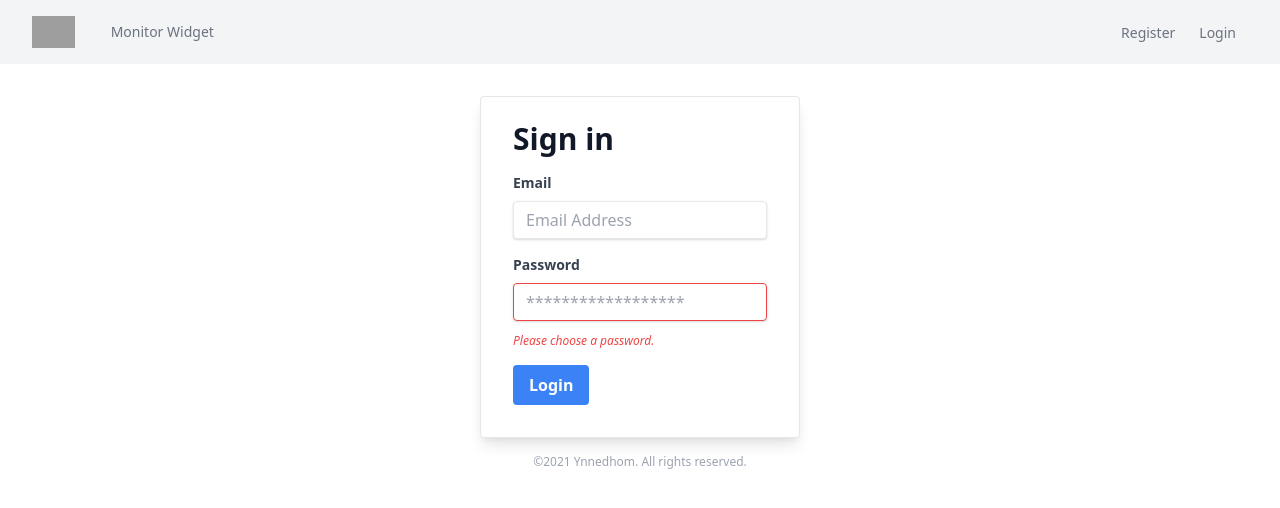
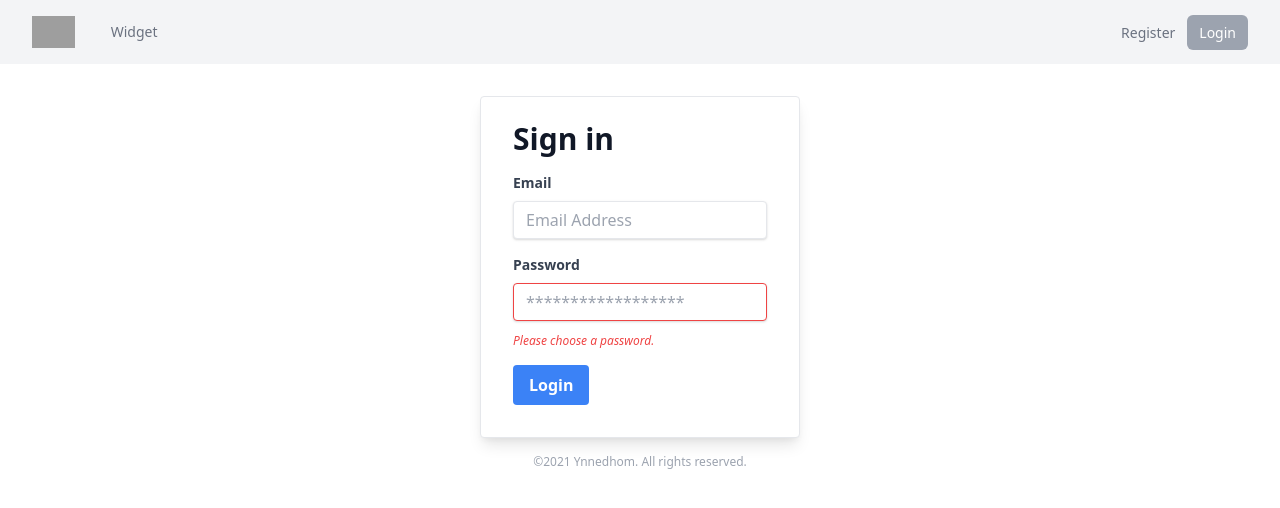
Before and after one commit to mohdenny/itops_event, a React (Create React App) app in the folder client/: page /login in a window 1280 px wide. Shown: the top 508 px of the page. Built offline with nearby package versions, Linux system fonts and the light colour scheme; no server answers; grey boxes are pictures that could not be loaded.

Commit message:
Navbar current active

```diff
--- a/client/src/components/dashboard/Dashboard.js
+++ b/client/src/components/dashboard/Dashboard.js
@@ -27,7 +27,7 @@ const Dashboard = ({
             <main>
                 <div className="max-w-7xl mx-auto py-6">
 
-                    <div className="px-4 py-6 sm:px-0">
+                    <div className="">
                         Welcome { user && user.name }
                     </div>
 
--- a/client/src/components/layout/Navbar.js
+++ b/client/src/components/layout/Navbar.js
@@ -1,15 +1,36 @@
 import React, { Fragment } from 'react';
-import { NavLink } from 'react-router-dom';
+import { Link, useLocation } from 'react-router-dom';
 import { connect } from 'react-redux';
 import PropTypes from 'prop-types';
 import { logout } from '../../actions/auth';
 
 const Navbar = ({ auth: { isAuthenticated }, logout }) => {
+  const location = useLocation();
+
   const authLeftLinks = (
     <Fragment>
-      <NavLink exact activeClassName="bg-gray-400 text-white" to="/dashboard" className="text-gray-500 hover:bg-gray-200 hover:text-black px-3 py-2 rounded-md text-sm font-medium" aria-current="page">Dashboard</NavLink>
-      <NavLink exact activeClassName="bg-gray-400 text-white" to="/createevent" className="text-gray-500 hover:bg-gray-200 hover:text-black px-3 py-2 rounded-md text-sm font-medium">Create Event</NavLink>
-      <NavLink exact activeClassName="bg-gray-400 text-white" to="/manageevent" className="text-gray-500 hover:bg-gray-200 hover:text-black px-3 py-2 rounded-md text-sm font-medium">Manage Event</NavLink>
+      <Link
+        to="/dashboard"
+        className={` ${ location.pathname === '/dashboard' ? 'bg-gray-400 text-white' : 'text-gray-500' }  hover:bg-gray-200 hover:text-black px-3 py-2 rounded-md text-sm font-medium`}
+        aria-current="page"
+      >
+        Dashboard
+      </Link>
+
+      <Link
+        to="/createevent"
+        className={` ${ location.pathname === '/createevent' ? 'bg-gray-400 text-white' : 'text-gray-500' }  hover:bg-gray-200 hover:text-black px-3 py-2 rounded-md text-sm font-medium`}
+      >
+        Create Event
+      </Link>
+
+      <Link
+        to="/manageevent"
+        className={` ${ location.pathname === '/manageevent' ? 'bg-gray-400 text-white' : 'text-gray-500' }  hover:bg-gray-200 hover:text-black px-3 py-2 rounded-md text-sm font-medium`}
+      >
+        Manage Event
+      </Link>
+
     </Fragment>
   );
 
@@ -23,23 +44,28 @@ const Navbar = ({ auth: { isAuthenticated }, logout }) => {
   );
 
   const guestLeftLinks = (
-    <NavLink exact activeClassName="bg-gray-400 text-white" to="/" className="text-gray-500 hover:bg-gray-200 hover:text-black px-3 py-2 rounded-md text-sm font-medium">Monitor Widget</NavLink>
+    <Link
+      to="/"
+      className={` ${ location.pathname === '/' ? 'bg-gray-400 text-white' : 'text-gray-500' }  hover:bg-gray-200 hover:text-black px-3 py-2 rounded-md text-sm font-medium`}
+    >
+      Widget
+    </Link>
   );
 
   const guestRigthLinks = (
     <Fragment>
-      <NavLink exact activeClassName="active"
+      <Link
         to="/register"
-        className="active text-gray-500 hover:bg-gray-200 hover:text-black px-3 py-2 rounded-md text-sm font-medium"
+        className={` ${ location.pathname === '/register' ? 'bg-gray-400 text-white' : 'text-gray-500' }  hover:bg-gray-200 hover:text-black px-3 py-2 rounded-md text-sm font-medium`}
       >
         Register
-      </NavLink>
+      </Link>
 
-      <NavLink exact activeClassName="active"
+      <Link
         to="/login"
-        className="text-gray-500 hover:bg-gray-200 hover:text-black px-3 py-2 rounded-md text-sm font-medium"
+        className={` ${ location.pathname === '/login' ? 'bg-gray-400 text-white' : 'text-gray-500' }  hover:bg-gray-200 hover:text-black px-3 py-2 rounded-md text-sm font-medium`}
       >
-      Login</NavLink>
+      Login</Link>
     </Fragment>
   );
 
```
